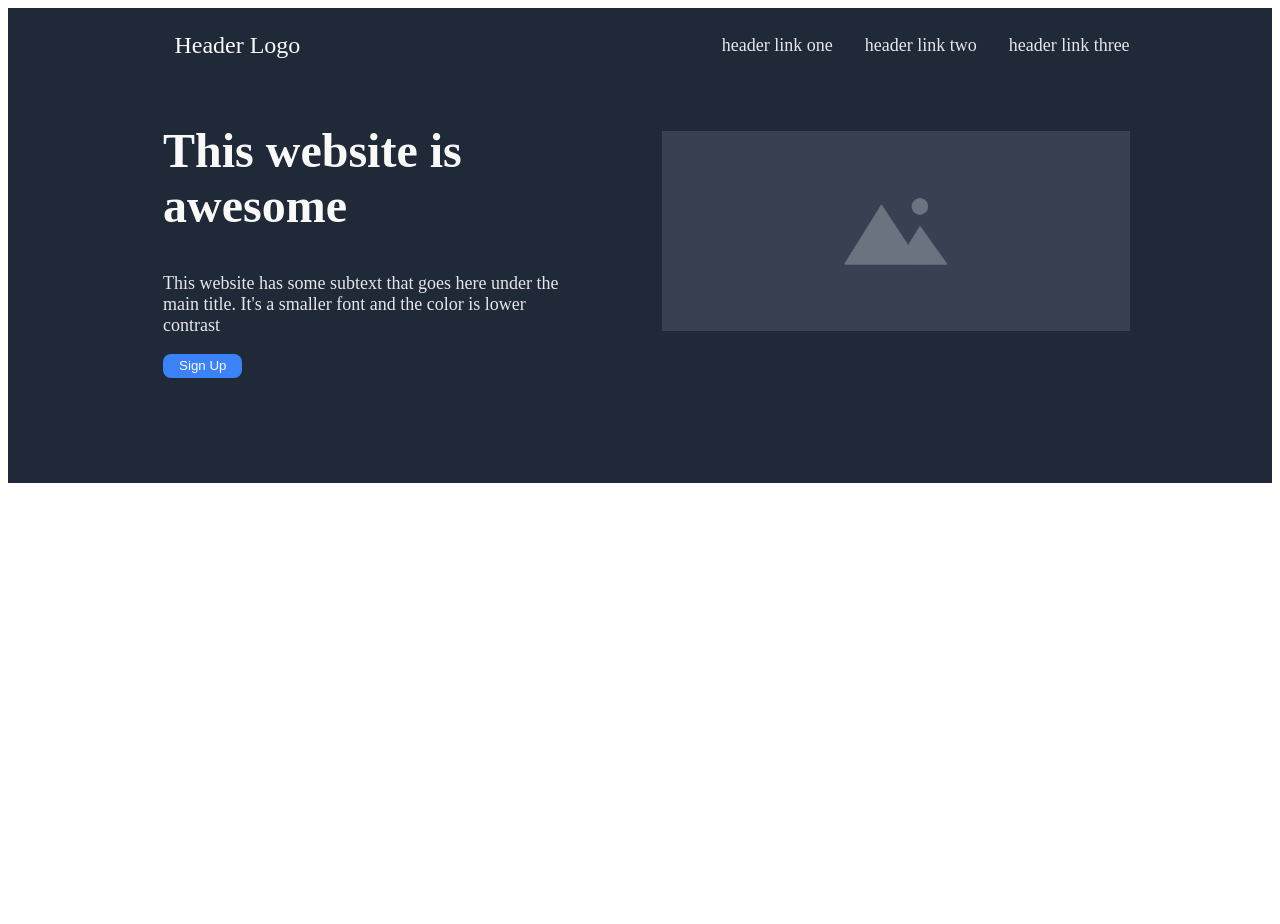
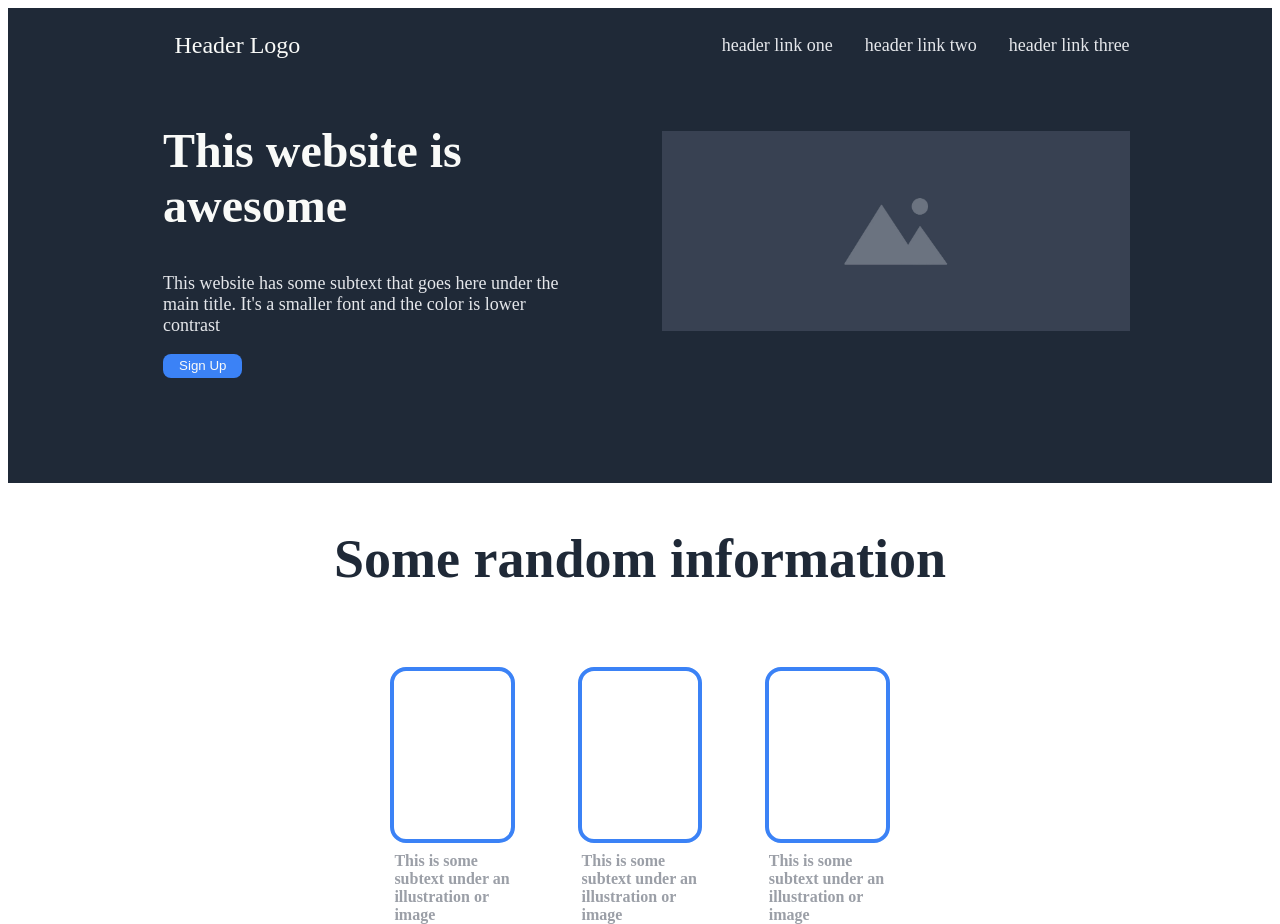
Before and after one commit to csais3/lading_page_odin, a plain HTML site: page index.html in a window 1280 px wide. Before the commit the page ends 800 px from the top, so only its background shows below. Drawn offline with Linux system fonts and the light colour scheme.

Commit message:
finished info section - missing small changes

```diff
--- a/css/styles.css
+++ b/css/styles.css
@@ -91,3 +91,43 @@ li {
     background-color: #3b82f6;
     border: none;
 }
+
+.information-section {
+    height: 50vh;
+    display: flex;
+    flex-direction: column;
+}
+
+.information-header-title {
+    text-align: center;
+    font-size: 36px;
+    font-weight: 800;
+    color: #1f2937;
+}
+
+.information-section-images{
+    margin: 2rem 20rem;
+    height: 80%;
+    display: flex;
+    justify-content: space-evenly;
+}
+
+.image-item{
+    width: 20%;
+    height: 11rem;
+    border-style:solid;
+    border-width: 4px;
+    border-color: #3b82f6;
+    border-radius: 1rem;
+}
+
+.image-item-img{
+    height: 70%;
+    margin: 2rem;
+}
+
+.image-item-text{
+    height: 25%;
+    color: #9b9fa7;
+    font-weight:600;
+}
--- a/index.html
+++ b/index.html
@@ -32,9 +32,43 @@
                 </div>
             </div>
         </section>
-        <section></section>
-        <section></section>
-        <section></section>
+        <section class="information-section">
+            <div class="information-header-title">
+                <h2 >Some random information</h2>
+            </div>
+            <figure class="information-section-images">
+                <div class="image-item">
+                    <div class="image-item-img">
+                        <img src="" alt="" >
+                    </div>
+                    <div class="image-item-text">
+                        <span>This is some subtext under an illustration or image</span>
+                    </div>
+                </div>
+                <div class="image-item">
+                    <div class="image-item-img">
+                        <img src="" alt="" >
+                    </div>
+                    <div class="image-item-text">
+                        <span>This is some subtext under an illustration or image</span>
+                    </div>
+                </div>
+                <div class="image-item">
+                    <div class="image-item-img">
+                        <img src="" alt="" >
+                    </div>
+                    <div class="image-item-text">
+                        <span>This is some subtext under an illustration or image</span>
+                    </div>
+                </div>
+            </figure>
+        </section>
+        <section>
+
+        </section>
+        <section>
+
+        </section>
     </main>
     <footer>
 
```
